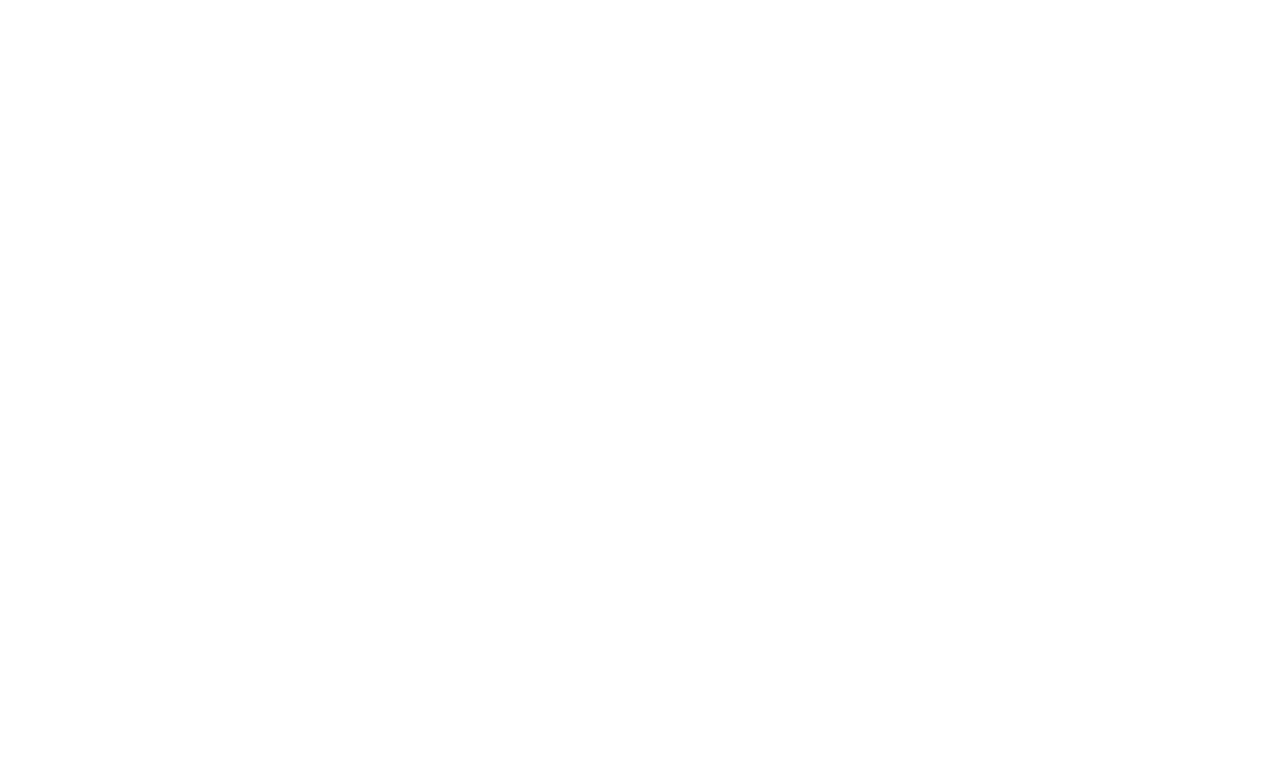
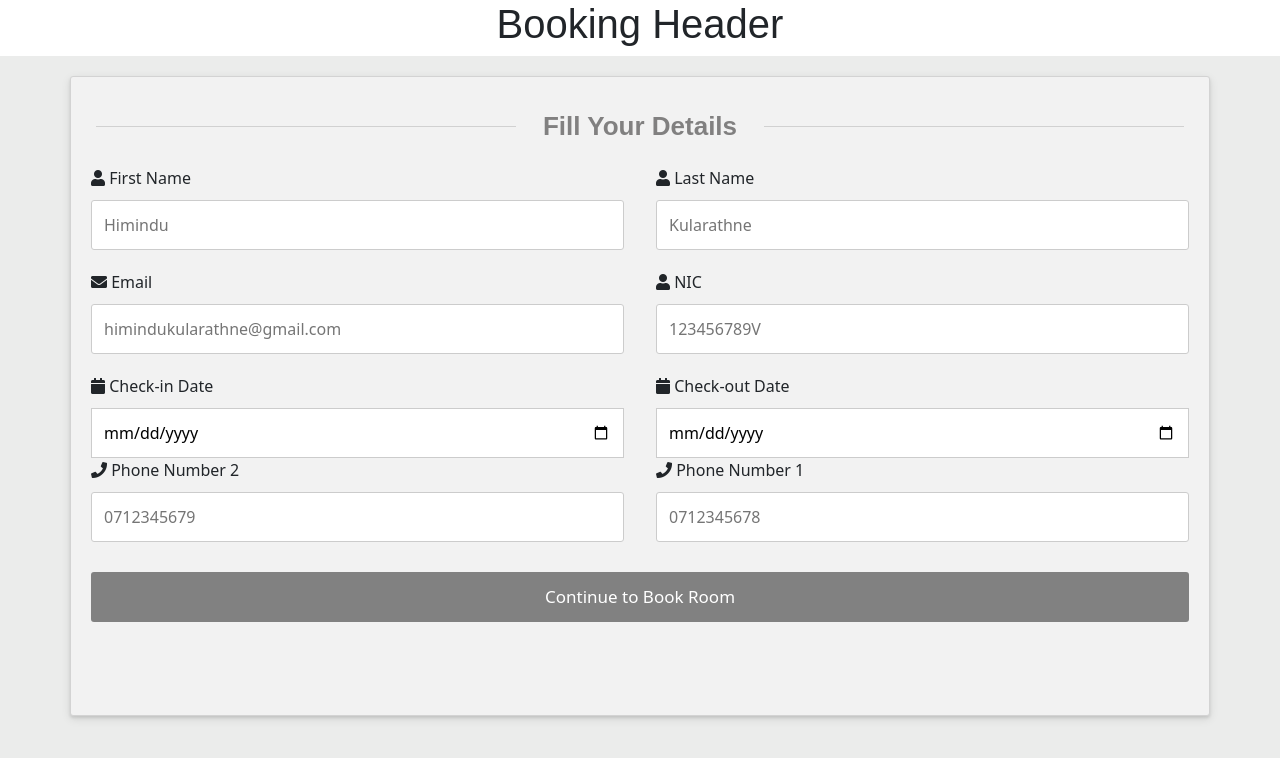
Before and after one commit to lakshanpd/Pallawala-Resort, a React (Create React App) app in the folder client/: page /booking in a window 1280 px wide. Before the commit this address had no page. Shown: the top 758 px of the page. Built offline with nearby package versions, Linux system fonts and the light colour scheme; the HTML template or start-up script is replaced by a standard one.

Commit message:
add the booking form

```diff
--- a/client/src/App.js
+++ b/client/src/App.js
@@ -15,6 +15,7 @@
 import MapPage from './MapPage';
 import CottageImage from './Components/CottageImage';
 import FlipCard from './Components/FlipCard';
+import BookingPage from './Booking/bookingpage';
 
 function App() {
   return (
@@ -29,6 +30,7 @@
           <Route path='/reviews' element={<ReviewPage/>} />
           <Route path="/test2" element={<GoogleMapButton/>} />
           <Route path="/location" element={<MapPage/>} />
+          <Route path="/booking" element={<BookingPage/>} />
 
 
           {/* Add more routes as needed */}
--- /dev/null
+++ b/client/src/Booking/Components/BookingForm/form.css
@@ -0,0 +1,121 @@
+.row {
+    display: -ms-flexbox; /* IE10 */
+    display: flex;
+    -ms-flex-wrap: wrap; /* IE10 */
+    flex-wrap: wrap;
+    margin: 0 -16px;
+  }
+
+  .col-25 {
+    -ms-flex: 25%; /* IE10 */
+    flex: 25%;
+  }
+
+  .col-50 {
+    -ms-flex: 50%; /* IE10 */
+    flex: 50%;
+  }
+
+  .col-75 {
+    -ms-flex: 75%; /* IE10 */
+    flex: 75%;
+  }
+
+  .col-100 {
+    height: 100vh; /* Sets the height to 100% of the viewport height */
+    background-color: #ebeceb;
+    padding : 20px 20px 20px 20px;
+  }
+
+  .col-25,
+  .col-50,
+  .col-75
+   {
+    padding: 0 16px;
+  }
+
+  .container {
+
+
+    background-color: #f2f2f2;
+    padding: 30px 20px 15px 20px;
+    border: 1px solid lightgrey;
+    border-radius: 3px;
+    width: 100%;
+    height: 80vh;
+    box-shadow: 0 2px 3px 0 rgba(0, 0, 0, 0.1), 0 3px 10px 0 rgba(0, 0, 0, 0.1);
+  }
+
+  input[type=text] {
+    width: 100%;
+    margin-bottom: 20px;
+    padding: 12px;
+    border: 1px solid #ccc;
+    border-radius: 3px;
+  }
+
+  label {
+    margin-bottom: 10px;
+    display: block;
+  }
+
+  .icon-container {
+    margin-bottom: 20px;
+    padding: 7px 0;
+    font-size: 24px;
+  }
+
+  .booking-form-button {
+    background-color: #818181;
+    color: white;
+    padding: 12px;
+    margin: 10px 0;
+    border: none;
+    width: 100%;
+    border-radius: 3px;
+    cursor: pointer;
+    font-size: 17px;
+
+
+
+  }
+
+  .booking-form-button:hover {
+    background-color: #000000;
+  }
+
+  .add-more-button {
+    background-color: #090909;
+    color: white;
+    padding: 12px;
+    margin: 10px 0;
+    border: none;
+    width: 50%;
+    border-radius: 3px;
+    cursor: pointer;
+    font-size: 17px;
+  }
+
+
+
+  span.price {
+    float: right;
+    color: grey;
+  }
+
+  /* Responsive layout - when the screen is less than 800px wide, make the two columns stack on top of each other instead of next to each other (and change the direction - make the "cart" column go on top) */
+  @media (max-width: 800px) {
+    .row {
+      flex-direction: column-reverse;
+    }
+    .col-25 {
+      margin-bottom: 20px;
+    }
+  }
+
+  .title-text {
+    text-align: center;
+    color: #383737;
+    font-size: 35px;
+    font-weight: bold;
+  }
--- /dev/null
+++ b/client/src/Booking/Components/BookingForm/form.js
@@ -0,0 +1,189 @@
+import React, { useState } from "react";
+import "./form.css";
+import {useNavigate} from "react-router-dom";
+
+function BookingForm() {
+
+    const [checkinDate, setCheckinDate] = useState("");
+    const [checkoutDate, setCheckoutDate] = useState("");
+    // const navigate = useNavigate();
+
+    const fetchCustomer = async (targetData) => {
+        fetch('http://localhost:8080/api/customer/', {
+            method: 'POST',
+            headers: {
+                'Content-Type': 'application/json'
+            },
+            body: JSON.stringify(targetData)
+        })
+        .then(response => response.json())
+        .then(data => {
+
+            console.log('Customer ID:', data.customerID);
+        })
+        .catch(error => {
+
+            console.error('Error:', error);
+        });
+
+    }
+
+
+
+    const onSubmit = async (e) => {
+        e.preventDefault();
+        const formData = new FormData(e.target);
+        const data = Object.fromEntries(formData.entries());
+
+
+        const targetData = {
+            FirstName: data.firstname,
+            LastName: data.lastname,
+            NIC: data.NIC,
+            Email: data.email,
+            // CheckInDate: data.checkinDate,
+            // CheckOutDate: data.checkoutDate,
+            // Phones : [data.phone1, data.phone2]
+        }
+
+        console.log(targetData);
+
+
+        fetchCustomer(targetData);
+
+
+
+
+
+        // navigate(`/selectroom/${targetData.Phones[0]}/${targetData.Phones[1]}`);
+    };
+
+    return (
+        <div className="col-100">
+            <div className="container">
+                <form action="#" onSubmit={onSubmit}>
+                <div className="divider">{'\u00a0\u00a0\u00a0Fill Your Details\u00a0\u00a0\u00a0'}</div>
+                    <div className="row">
+                        <div className="col-50">
+                            <label htmlFor="fname">
+                                <i className="fa fa-user"></i> First Name
+                            </label>
+                            <input
+                                type="text"
+                                id="fname"
+                                name="firstname"
+                                placeholder="Himindu"
+                            />
+
+                            <label htmlFor="email">
+                                <i className="fa fa-envelope"></i> Email
+                            </label>
+                            <input
+                                type="text"
+                                id="email"
+                                name="email"
+                                placeholder="himindukularathne@gmail.com"
+                            />
+                        </div>
+                        <div className="col-50">
+                            <label htmlFor="lname">
+                                <i className="fa fa-user"></i> Last Name
+                            </label>
+                            <input
+                                type="text"
+                                id="lname"
+                                name="lastname"
+                                placeholder="Kularathne"
+                            />
+                            <label htmlFor="NIC">
+                                <i className="fa fa-user"></i> NIC
+                            </label>
+                            <input
+                                type="text"
+                                id="NIC"
+                                name="NIC"
+                                placeholder="123456789V"
+                            />
+                        </div>
+                    </div>
+                    <div className="row">
+                        <div className="col-50" >
+                            <label htmlFor="checkinDate">
+                                <i className="fa fa-calendar"></i> Check-in Date
+                            </label>
+                            <input
+                              style = {{
+                                width: "100%",
+                                padding: "12px",
+                                border: "1px solid #ccc",
+                            }}
+                                type="date"
+                                id="checkinDate"
+                                name="checkinDate"
+                                value={checkinDate}
+                                onChange={(e) => setCheckinDate(e.target.value)}
+                            />
+                              <label htmlFor="phone2">
+                                    <i className="fa fa-phone"></i> Phone Number 2
+                                </label>
+                                <input
+                                    type="text"
+                                    id="phone2"
+                                    name="phone2"
+                                    placeholder="0712345679"
+                                />
+                        </div>
+                        <div className="col-50">
+                            <label htmlFor="checkoutDate">
+                                <i className="fa fa-calendar"></i> Check-out Date
+                            </label>
+                            <input
+                            style = {{
+                                width: "100%",
+                                padding: "12px",
+                                border: "1px solid #ccc",
+                            }}
+                                type="date"
+                                id="checkoutDate"
+                                name="checkoutDate"
+                                value={checkoutDate}
+                                onChange={(e) => setCheckoutDate(e.target.value)}
+                            />
+                            <label htmlFor="phone1">
+                                    <i className="fa fa-phone"></i> Phone Number 1
+                                </label>
+                                <input
+                                    type="text"
+                                    id="phone1"
+                                    name="phone1"
+                                    placeholder="0712345678"
+                                />
+
+                        </div>
+
+
+                    </div>
+
+
+                    <button type="submit" className="booking-form-button">
+                            Continue to Book Room
+                </button>
+
+
+                </form>
+
+            </div>
+
+        </div>
+    );
+}
+
+export default BookingForm;
+
+// export function CheckoutPage() {
+//     return (
+//         <div className="row">
+//             <BillingForm />
+//         </div>
+//     );
+// }
--- /dev/null
+++ b/client/src/Booking/Components/header.js
@@ -0,0 +1,12 @@
+
+
+
+const Header = () => {
+    return (
+        <div className="header">
+            <h1>Booking Header</h1>
+        </div>
+    )
+}
+
+export default Header;
--- /dev/null
+++ b/client/src/Booking/bookingpage.js
@@ -0,0 +1,16 @@
+
+import BookingForm from "./Components/BookingForm/form";
+import Header from "./Components/header";
+
+
+const BookingPage = () => {
+    return (
+        <div>
+            <Header />
+
+            <BookingForm />
+        </div>
+    )
+};
+
+export default BookingPage;
--- a/client/src/Components/MyNavBar.js
+++ b/client/src/Components/MyNavBar.js
@@ -7,6 +7,7 @@
 import Offcanvas from 'react-bootstrap/Offcanvas';
 import './MyNavBar.css';
 import { useState, useEffect } from 'react';
+import { Link } from 'react-router-dom';
 
 function OffcanvasExample() {
 
@@ -107,7 +108,7 @@
                     </NavDropdown>
                   </Nav>
 
-                    <Button variant="outline-success" className='drop-down-list'>Book Now</Button>
+                    <Button variant="outline-success" className='drop-down-list' as = {Link} to = '/booking'>Book Now</Button>
 
                 </Offcanvas.Body>
               </Navbar.Offcanvas>
```
